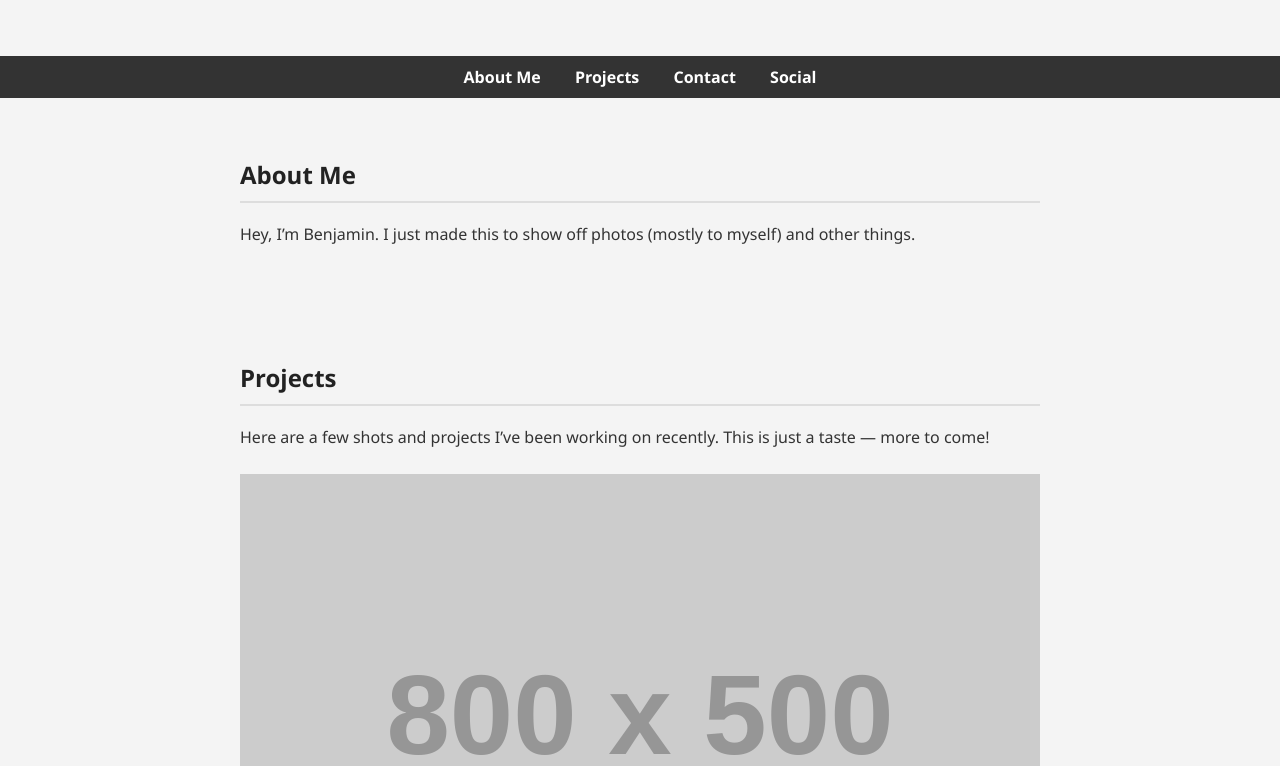
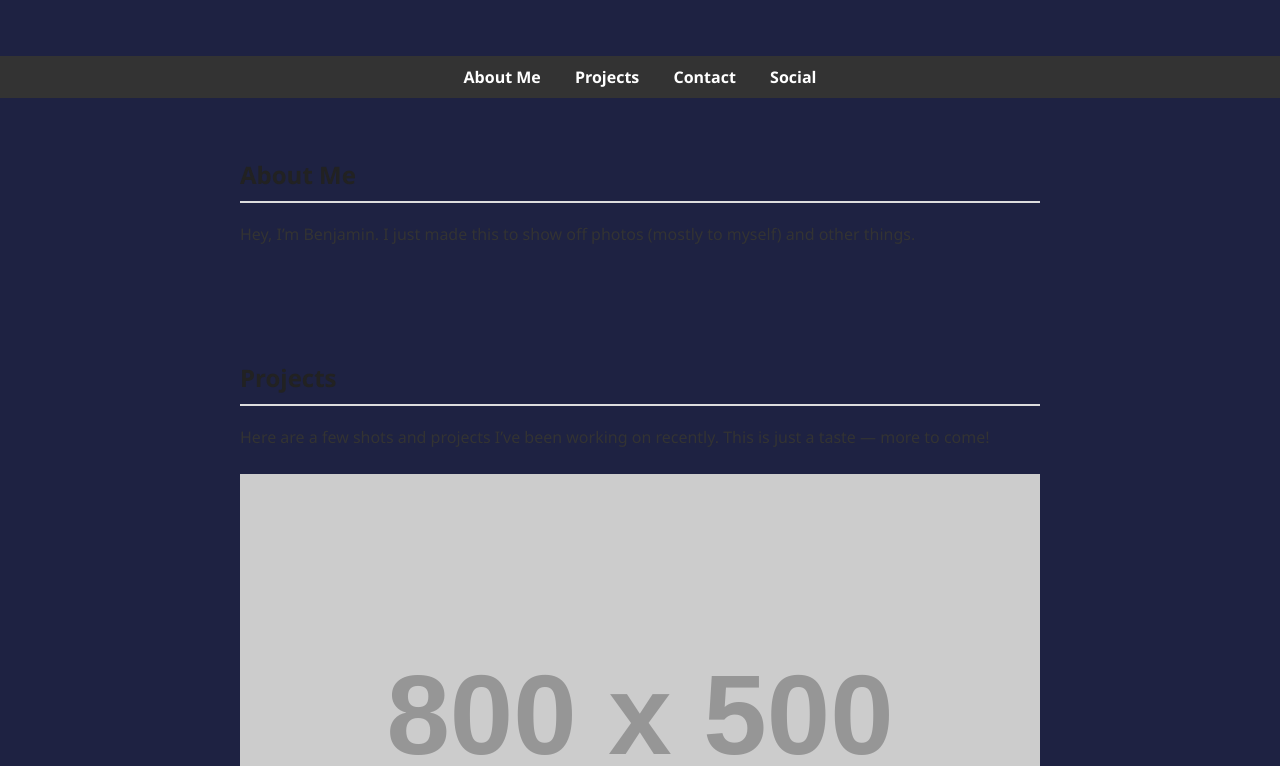
Before and after one commit to BenjaminSelvester/BenjaminSelvester.github.io, a plain HTML site: page index.html in a window 1280 px wide. Shown: the part 135-901 px from the top of the page. Drawn offline with Linux system fonts and the light colour scheme; placeholder pictures from the web are drawn by us.

Commit message:
Update index.html

```diff
--- a/index.html
+++ b/index.html
@@ -8,7 +8,7 @@
     body {
       font-family: 'Segoe UI', sans-serif;
       margin: 0;
-      background: #f4f4f4;
+      background: #1e2242;
       color: #333;
     }
     header {
```
